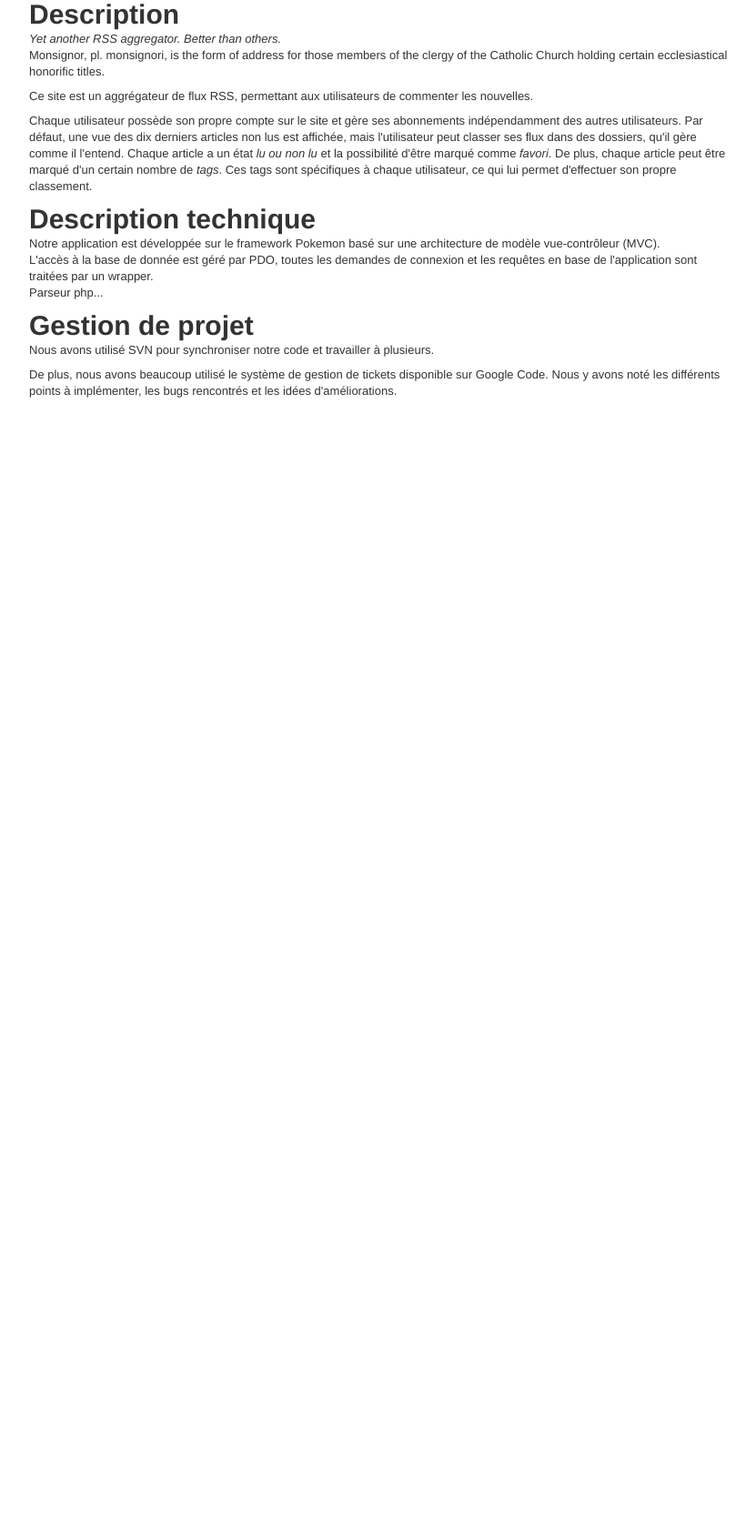
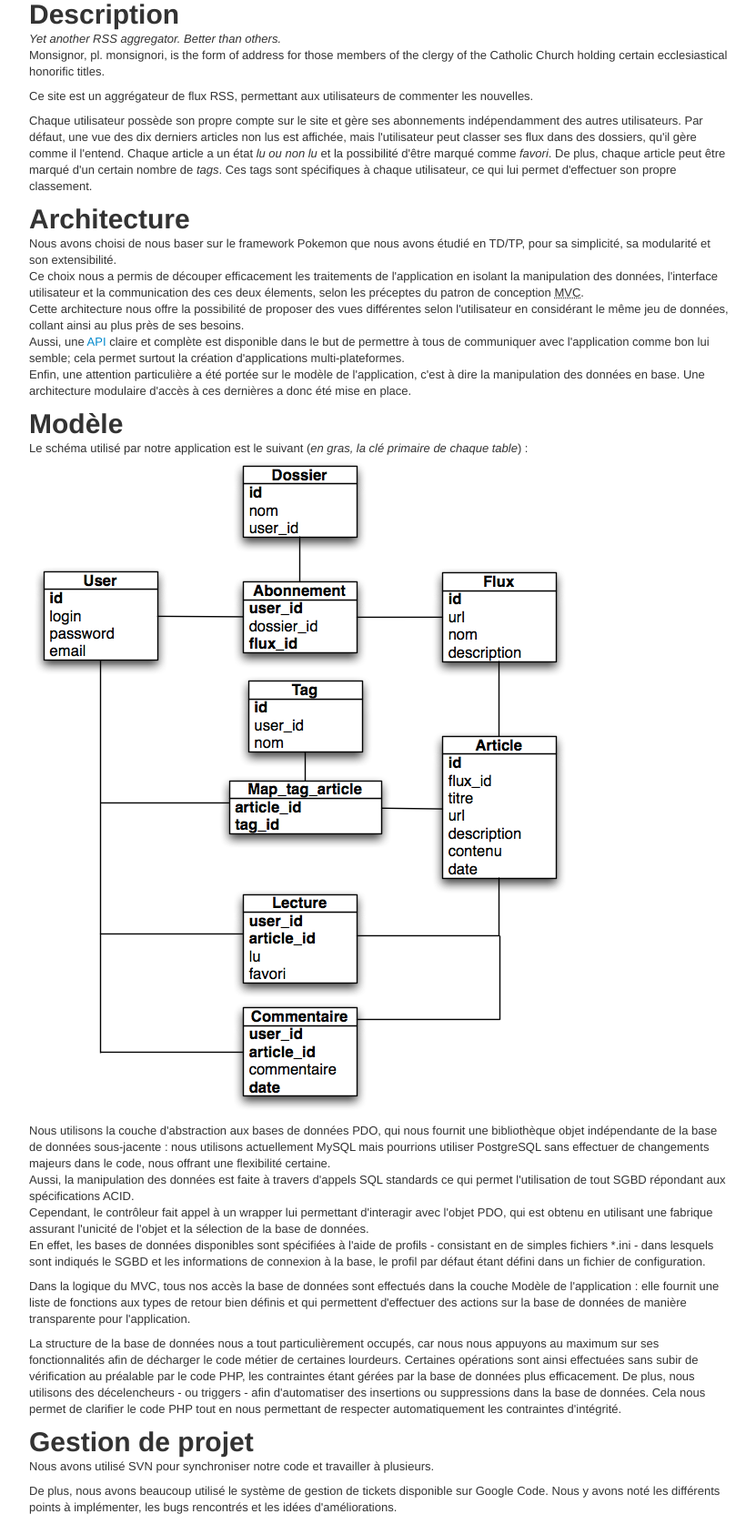
Before and after one commit to Yimgo/msgr, a PHP site: the page made by pokemon/app/views/rss/report.php in a window 1280 px wide. Shown: the part 170-1845 px from the top of the page at 91% size, without its empty margins (223-1054 px from the left). Before the commit the page ends 607 px from the top, so only its background shows below. Run offline with PHP 8.4, Linux system fonts and the light colour scheme; the template is opened without the code that fills it, so the values that code supplies are empty.

Commit message:
* pokemon/app/views/rss/report.php: Paul + Guillaume reports

```diff
--- a/pokemon/app/views/rss/report.php
+++ b/pokemon/app/views/rss/report.php
@@ -26,12 +26,39 @@
 				Chaque article a un état <em>lu ou non lu</em> et la possibilité d'être marqué comme <em>favori</em>. De plus, chaque article peut être marqué d'un certain nombre de <em>tags</em>. Ces tags sont spécifiques à chaque utilisateur, ce qui lui permet d'effectuer son propre classement.
 			</p>
 
-			<h1>Description technique</h1>
+			<h1>Architecture</h1>
 			<p>
-				Notre application est développée sur le framework Pokemon basé sur une architecture de modèle vue-contrôleur (MVC). <br />
-				L'accès à la base de donnée est géré par PDO, toutes les demandes de connexion et les requêtes en base de l'application sont traitées par un wrapper. <br />
-				Parseur php... <br />
+				Nous avons choisi de nous baser sur le framework Pokemon que nous avons étudié en TD/TP, pour sa simplicité, sa modularité et son extensibilité.<br />
+				Ce choix nous a permis de découper efficacement les traitements de l'application en isolant la manipulation des données, l'interface utilisateur et la communication des ces deux élements, selon les préceptes du patron de conception <acronym title="Modèle Vue Contrôleur">MVC</acronym>.<br />
+				Cette architecture nous offre la possibilité de proposer des vues différentes selon l'utilisateur en considérant le même jeu de données, collant ainsi au plus près de ses besoins.<br />
+				Aussi, une <a href="developers">API</a> claire et complète est disponible dans le but de permettre à tous de communiquer avec l'application comme bon lui semble; cela permet surtout la création d'applications multi-plateformes.<br />
+				Enfin, une attention particulière a été portée sur le modèle de l'application, c'est à dire la manipulation des données en base. Une architecture modulaire d'accès à ces dernières a donc été mise en place.
 			</p>
+
+			<h1>Modèle</h1>
+
+			<p>
+				Le schéma utilisé par notre application est le suivant (<em>en gras, la clé primaire de chaque table</em>) :
+				<img src="/pokemon/static/images/bdd.png" />
+			</p>
+
+			<p>
+				Nous utilisons la couche d'abstraction aux bases de données PDO, qui nous fournit une bibliothèque objet indépendante de la base de données sous-jacente : nous utilisons actuellement MySQL mais pourrions utiliser PostgreSQL sans effectuer de changements majeurs dans le code, nous offrant une flexibilité certaine.<br />
+				Aussi, la manipulation des données est faite à travers d'appels SQL standards ce qui permet l'utilisation de tout SGBD répondant aux spécifications ACID.<br />
+				Cependant, le contrôleur fait appel à un wrapper lui permettant d'interagir avec l'objet PDO, qui est obtenu en utilisant une fabrique assurant l'unicité de l'objet et la sélection de la base de données.<br />
+				En effet, les bases de données disponibles sont spécifiées à l'aide de profils - consistant en de simples fichiers *.ini - dans lesquels sont indiqués le SGBD et les informations de connexion à la base, le profil par défaut étant défini dans un fichier de configuration.
+			</p>
+
+			<p>
+				Dans la logique du MVC, tous nos accès la base de données sont effectués dans la couche Modèle de l'application : elle fournit une liste de fonctions aux types de retour bien définis et qui permettent d'effectuer des actions sur la base de données de manière transparente pour l'application.
+			</p>
+			<p>
+				La structure de la base de données nous a tout particulièrement occupés, car nous nous appuyons au maximum sur ses fonctionnalités afin de décharger le code métier de certaines lourdeurs.
+				Certaines opérations sont ainsi effectuées sans subir de vérification au préalable par le code PHP, les contraintes étant gérées par la base de données plus efficacement.
+				De plus, nous utilisons des décelencheurs - ou triggers - afin d'automatiser des insertions ou suppressions dans la base de données. Cela nous permet de clarifier le code PHP tout en nous permettant de respecter automatiquement les contraintes d'intégrité.
+			</p>
+
+
 			<h1>Gestion de projet</h1>
 			<p>
 				Nous avons utilisé SVN pour synchroniser notre code et travailler à plusieurs.
```
